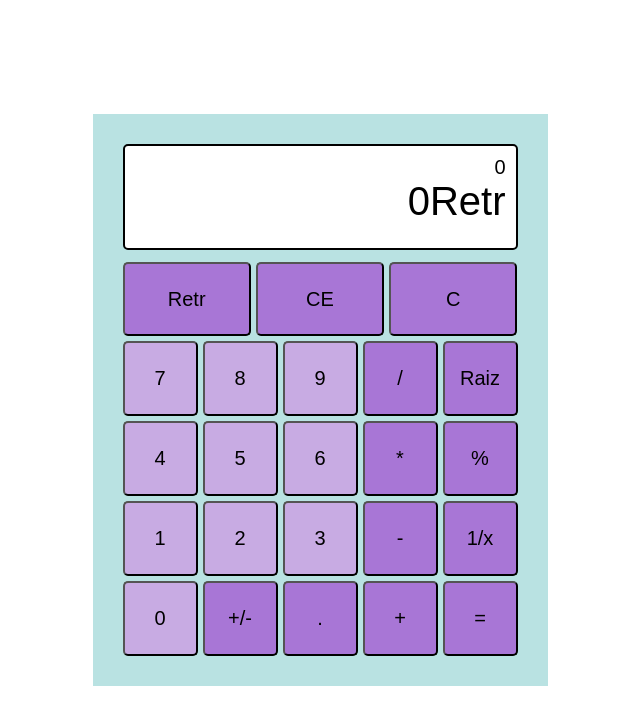
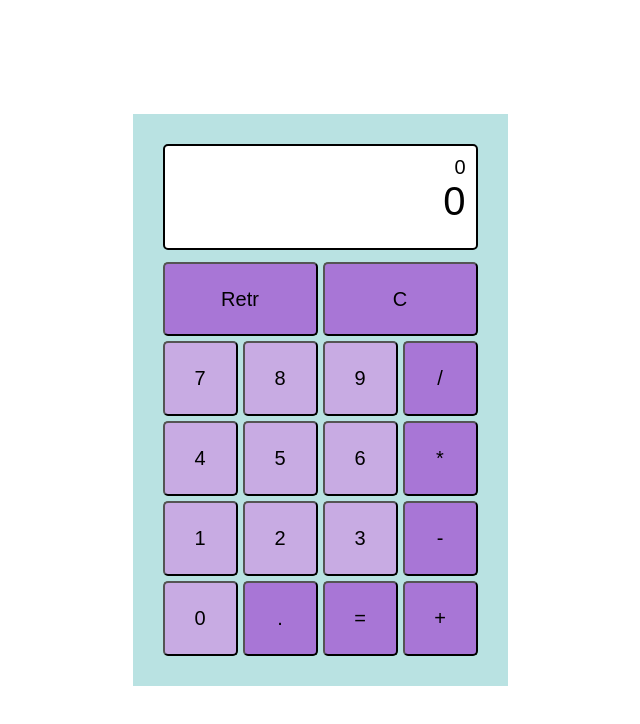
Before and after one commit to desireehh/Calculadora, a plain HTML site: page index.html in a window 1280 px wide. Both pictures are taken after a click on the button "Retr". Shown: the whole page, without its empty margins (320-960 px from the left). Drawn offline with Linux system fonts and the light colour scheme.

Commit message:
calculadora funcionando

```diff
--- a/css/index.css
+++ b/css/index.css
@@ -33,7 +33,7 @@ html{
 .calculadora .teclas {
 
     display: grid;
-    grid-template-columns: repeat(5, 75px);
+    grid-template-columns: repeat(4, 75px);
     grid-template-rows: repeat(4, 75px);
     grid-gap: 5px;
 
@@ -41,7 +41,7 @@ html{
 
 .teclas-largas{
     display: grid;
-    grid-template-columns: 1fr 1fr 1fr;
+    grid-template-columns: 1fr 1fr;
     grid-gap: 5px;
     margin-bottom: 5px;
 
--- a/index.html
+++ b/index.html
@@ -18,35 +18,30 @@
                 <div id="valorActual">0</div>
             </div>
 
-            <div class="teclas-largas " id="teclas">
-                <input type="button" value="Retr" class="operadores">
-                <input type="button" value="CE" class="operadores">
-                <input type="button" value="C" class="operadores" >
+            <div class="teclas-largas ">
+                <input type="button" value="Retr" class="operadores" id="tecla">
+                <input type="button" value="C" class="operadores"  id="tecla">
             </div>
-            <div class="teclas" id="teclas">
-                <input type="button" value="7" class="numero">
-                <input type="button" value="8" class="numero">
-                <input type="button" value="9" class="numero">
-                <input type="button" value="/" class="operadores">
-                <input type="button" value="Raiz" class="operadores">
+            <div class="teclas" >
+                <input type="button" value="7" class="numero" id="tecla">
+                <input type="button" value="8" class="numero" id="tecla">
+                <input type="button" value="9" class="numero" id="tecla">
+                <input type="button" value="/" class="operadores" id="tecla">
 
-                <input type="button" value="4" class="numero">
-                <input type="button" value="5" class="numero">
-                <input type="button" value="6" class="numero">
-                <input type="button" value="*" class="operadores">
-                <input type="button" value="%" class="operadores">
+                <input type="button" value="4" class="numero" id="tecla">
+                <input type="button" value="5" class="numero" id="tecla">
+                <input type="button" value="6" class="numero" id="tecla">
+                <input type="button" value="*" class="operadores" id="tecla">
 
-                <input type="button" value="1" class="numero">
-                <input type="button" value="2" class="numero">
-                <input type="button" value="3" class="numero">
-                <input type="button" value="-" class="operadores">
-                <input type="button" value="1/x" class="operadores">
+                <input type="button" value="1" class="numero" id="tecla">
+                <input type="button" value="2" class="numero" id="tecla">
+                <input type="button" value="3" class="numero" id="tecla">
+                <input type="button" value="-" class="operadores" id="tecla">
 
                 <input type="button" value="0" class="numero">
-                <input type="button" value="+/-" class="operadores">
-                <input type="button" value="." class="operadores">
-                <input type="button" value="+" class="operadores">
-                <input type="button" value="=" class="operadores">
+                <input type="button" value="." class="operadores" id="tecla">
+                <input type="button" value="=" class="operadores" id="tecla">
+                <input type="button" value="+" class="operadores" id="tecla">
 
             </div>
         </div>
--- a/js/app.js
+++ b/js/app.js
@@ -1,48 +1,54 @@
 const pantalla= document.getElementById ("pantalla");
-const teclaNum= document.querySelectorAll(".numero");
-const teclaOp= document.querySelectorAll(".operadores");
 const valorActual= document.getElementById("valorActual");
 const valorAnterior= document.getElementById("valorAnterior");
-const calculadora=document.getElementById("calculadora");
-const rtrc= document.getElementById("rtrc");
+const teclas= document.querySelectorAll("#tecla");
 
 
-teclaNum.forEach((tecla)=>{
 
- tecla.addEventListener("click", (e)=>{
-
-if(valorActual.innerText==="0"){
-valorActual.innerText=tecla.value;
-} else{
-  valorActual.innerText+=tecla.value;
-}
- })
-
-})
-
-teclaOp.forEach((tecla)=>{
+teclas.forEach(tecla => {
 
   tecla.addEventListener("click", (e)=>{
 
-   valorActual.innerText+=tecla.value;
+    if(tecla.value==="Retr" ){
+        if (valorActual.innerText.length===1) {
+          valorActual.innerText="0";
+
+        } else {
+                  valorActual.innerText=valorActual.innerText.slice(0, -1);
+               }
+    return;
+  }
+
+
+    if(tecla.value==="C"){
+       valorActual.innerText="0"
+       return;
+    }
+
+
+    if(tecla.value==="="){
+      valorActual.innerText= eval(valorActual.innerText)
+      valorAnterior.innerText=valorActual.innerText;
+
+      return;
+
+      }
 
 
 
- }
+    if (valorActual.innerText==="0" )
+     {
+      valorActual.innerText=tecla.value;
 
+    }
 
+    else {
+      valorActual.innerText+=tecla.value;
 
+    }
 
+  }
 
+  )
 
-
-
-
-
-
-
-
-
-
-)
-} )
+});
```
